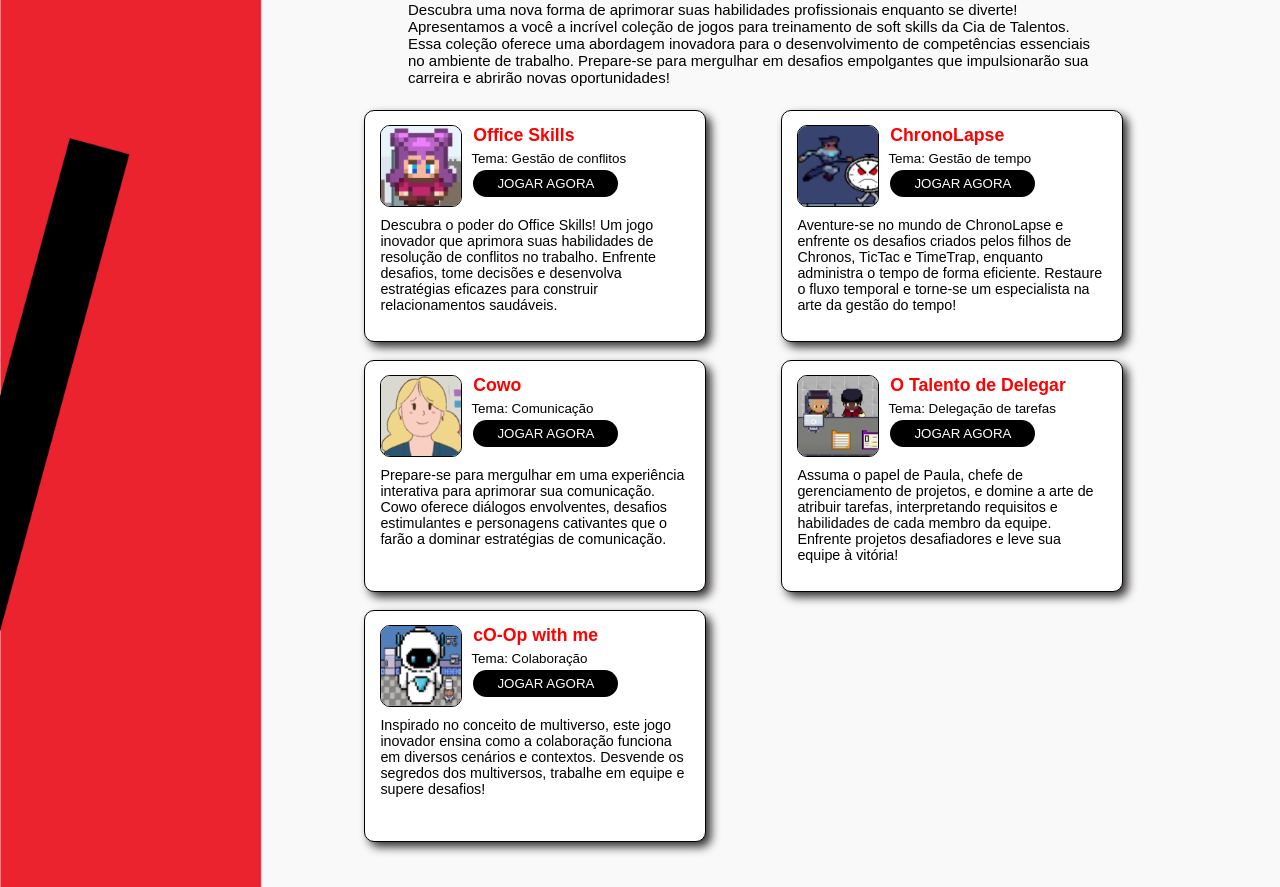
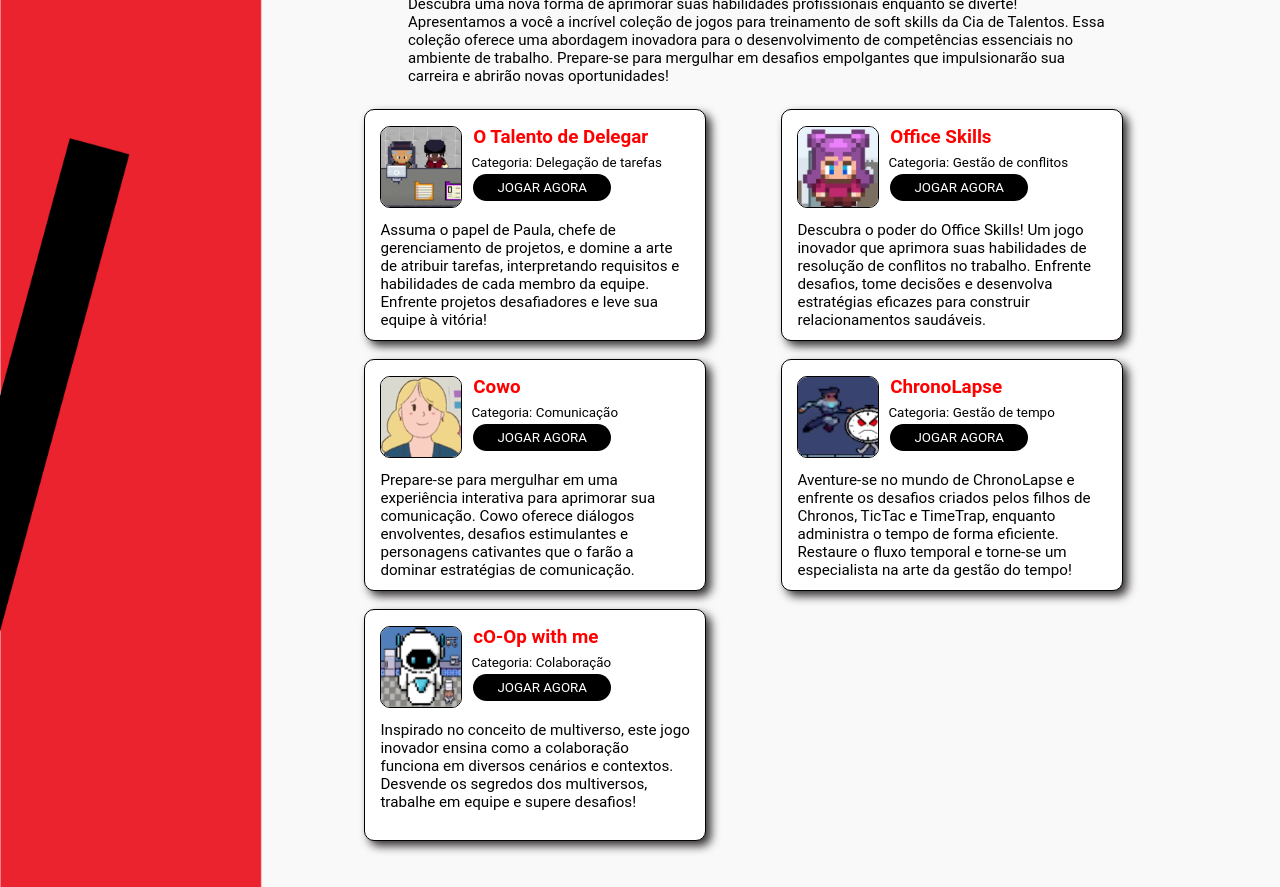
Before and after one commit to lidiamariano/LP, a plain HTML site: page index.html in a window 1280 px wide. Shown: the part 121-1008 px from the top of the page. Drawn offline with Linux system fonts and the light colour scheme.

Commit message:
Alterações feitas após a reunião
Footer, Fonte, etc.

```diff
--- a/estilo.css
+++ b/estilo.css
@@ -1,3 +1,8 @@
+html *
+{
+
+   font-family: 'Roboto' !important;
+}
 
 header {
     margin-top: 70px;
@@ -6,7 +11,7 @@ header {
 }
 
 body {
-    font: normal 16pt Arial;
+    font: normal 17pt Arial;
     background-image: url('bg_cadastro_completo.jpg');
     /* Substitua 'sua_imagem.jpg' pelo caminho até a sua imagem */
     background-repeat: no-repeat;
@@ -45,13 +50,6 @@ p{
     grid-template-columns: 1.5fr 1fr;
     grid-auto-rows: 250px;
 }
-
-/* @media only screen and (max-width:1000px){
-    .cards {
-      display: grid;
-      grid-template-columns: 1fr;
-    }
-}  */
 
 
 section {
--- a/index.html
+++ b/index.html
@@ -17,7 +17,31 @@
     </header>
 
     <div class="cards">
+
         <section class="jogo1">
+            <div>
+                <div class="containerCard">
+                    <div class="iconCard">
+                        <img src="assets\Icon_Delegar1.png" class="image-icon" alt="Delegar" width="80" height="80">
+                    </div>
+                    <div class="textCard3">
+                        <div class="textCard">
+                            <h5>O Talento de Delegar</h5>
+                        </div>
+                        <div class="textCard2">
+                            <h6>Categoria: Delegação de tarefas</h>
+                            <a href="https://2023m1t9-inteli.github.io/grupo4/">
+                                <button class="buttonCard"> JOGAR AGORA</button>
+                            </a>
+                        </div>
+                    </div>
+                </div>
+
+                <h6>Assuma o papel de Paula, chefe de gerenciamento de projetos, e domine a arte de atribuir tarefas, interpretando requisitos e habilidades de cada membro da equipe. Enfrente projetos desafiadores e leve sua equipe à vitória!</h6>
+            </div>
+        </section>
+
+        <section class="jogo2">
             <div>
                 <div class="containerCard">
                     <div class="iconCard">
@@ -28,7 +52,7 @@
                             <h5>Office Skills</h5>
                         </div>
                         <div class="textCard2">
-                            <h6>Tema: Gestão de conflitos</h>
+                            <h6>Categoria: Gestão de conflitos</h>
                             <a href="https://2023m1t9-inteli.github.io/grupo1/">
                             <button class="buttonCard"> JOGAR AGORA</button>
                             </a>
@@ -39,28 +63,7 @@
                 <h6>Descubra o poder do Office Skills! Um jogo inovador que aprimora suas habilidades de resolução de conflitos no trabalho. Enfrente desafios, tome decisões e desenvolva estratégias eficazes para construir relacionamentos saudáveis.</h6>
             </div>
         </section>
-        <section class="jogo2">
-            <div>
-                <div class="containerCard">
-                    <div class="iconCard">
-                        <img src="assets\Icon_ChronoLapse.png" class="image-icon" alt="ChronoLapse" width="80" height="80">
-                    </div>
-                    <div class="textCard3">
-                        <div class="textCard">
-                            <h5>ChronoLapse</h5>
-                        </div>
-                        <div class="textCard2">
-                            <h6>Tema: Gestão de tempo</h>
-                            <a href="https://2023m1t9-inteli.github.io/grupo2/">
-                                <button class="buttonCard"> JOGAR AGORA</button>
-                            </a>
-                        </div>
-                    </div>
-                </div>
 
-                <h6>Aventure-se no mundo de ChronoLapse e enfrente os desafios criados pelos filhos de Chronos, TicTac e TimeTrap, enquanto administra o tempo de forma eficiente. Restaure o fluxo temporal e torne-se um especialista na arte da gestão do tempo!</h6>
-            </div>
-        </section>
         <section class="jogo3">
             <div>
                 <div class="containerCard">
@@ -72,7 +75,7 @@
                             <h5>Cowo</h5>
                         </div>
                         <div class="textCard2">
-                            <h6>Tema: Comunicação</h>
+                            <h6>Categoria: Comunicação</h>
                             <a href="https://2023m1t9-inteli.github.io/grupo3/">
                                 <button class="buttonCard"> JOGAR AGORA</button>
                             </a>
@@ -83,28 +86,30 @@
                 <h6>Prepare-se para mergulhar em uma experiência interativa para aprimorar sua comunicação. Cowo oferece diálogos envolventes, desafios estimulantes e personagens cativantes que o farão a dominar estratégias de comunicação.</h6>
             </div>
         </section>
+
         <section class="jogo4">
             <div>
                 <div class="containerCard">
                     <div class="iconCard">
-                        <img src="assets\Icon_Delegar1.png" class="image-icon" alt="Delegar" width="80" height="80">
+                        <img src="assets\Icon_ChronoLapse.png" class="image-icon" alt="ChronoLapse" width="80" height="80">
                     </div>
                     <div class="textCard3">
                         <div class="textCard">
-                            <h5>O Talento de Delegar</h5>
+                            <h5>ChronoLapse</h5>
                         </div>
                         <div class="textCard2">
-                            <h6>Tema: Delegação de tarefas</h>
-                            <a href="https://2023m1t9-inteli.github.io/grupo4/">
+                            <h6>Categoria: Gestão de tempo</h>
+                            <a href="https://2023m1t9-inteli.github.io/grupo2/">
                                 <button class="buttonCard"> JOGAR AGORA</button>
                             </a>
                         </div>
                     </div>
                 </div>
 
-                <h6>Assuma o papel de Paula, chefe de gerenciamento de projetos, e domine a arte de atribuir tarefas, interpretando requisitos e habilidades de cada membro da equipe. Enfrente projetos desafiadores e leve sua equipe à vitória!</h6>
+                <h6>Aventure-se no mundo de ChronoLapse e enfrente os desafios criados pelos filhos de Chronos, TicTac e TimeTrap, enquanto administra o tempo de forma eficiente. Restaure o fluxo temporal e torne-se um especialista na arte da gestão do tempo!</h6>
             </div>
         </section>
+
         <section class="jogo5">
             <div>
                 <div class="containerCard">
@@ -116,7 +121,7 @@
                             <h5>cO-Op with me</h5>
                         </div>
                         <div class="textCard2">
-                            <h6>Tema: Colaboração</h>
+                            <h6>Categoria: Colaboração</h>
                             <a href="https://2023m1t9-inteli.github.io/grupo5/">
                                 <button class="buttonCard"> JOGAR AGORA</button>
                             </a>
@@ -133,7 +138,7 @@
         <a href="https://forms.gle/Xo8vNCMmj7535roNA">
         <input type="button" value="AVALIE NOSSOS JOGOS" class="btn_avalia">
         </a>
-        <p>&copy; CT- Cia de Talentos Recursos Humanos LTDA – CNPJ 07.728.055/0001-61 2023</p>
+        <p>Copyright © 2020 CT- Cia de Talentos Recursos Humanos LTDA – CNPJ 07.728.055/0001-61 2023</p>
     </footer>
     <script src="script.js"></script>
 </body>
```
